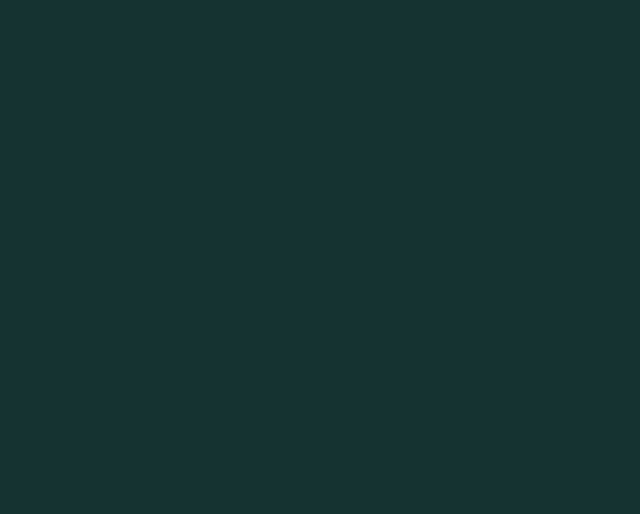
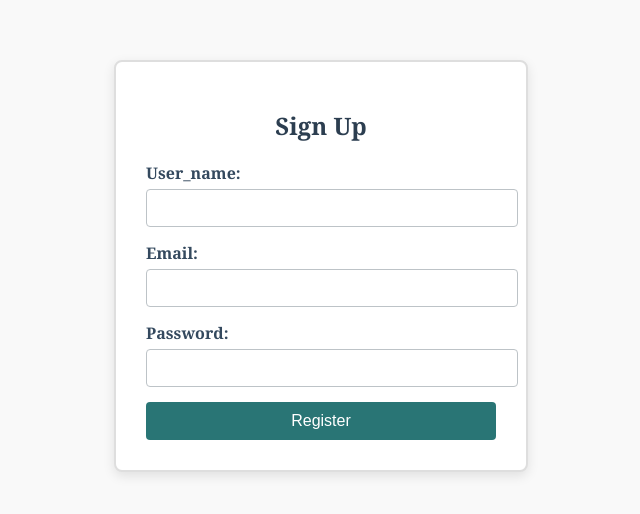
Before and after one commit to S-Marimbi/scrabble-frontend, a React (Vite) app in the folder scrabble-frontend/: page /signup in a window 1280 px wide. Before the commit this address had no page. Shown: the part 134-648 px from the top of the page, without its empty margins (319-959 px from the left). Built offline with nearby package versions, Linux system fonts and the light colour scheme.

Commit message:
SF-6 completed sign up page

```diff
--- a/scrabble-frontend/package.json
+++ b/scrabble-frontend/package.json
@@ -10,6 +10,7 @@
     "preview": "vite preview"
   },
   "dependencies": {
+    "axios": "^1.7.3",
     "react": "^18.3.1",
     "react-dom": "^18.3.1"
   },
--- /dev/null
+++ b/scrabble-frontend/src/App/Components/Error.jsx
@@ -0,0 +1,16 @@
+function Error(props) {
+    const { errorMessage = null } = props;
+
+    if (!errorMessage) {
+      return null;
+    }
+
+    return (
+      <div className="error-class">
+        <h3 className="error-title">Error!</h3>
+        <p className="error-message">{errorMessage}</p>
+      </div>
+    );
+  }
+
+  export default Error;
--- /dev/null
+++ b/scrabble-frontend/src/App/Pages/SignUp/index.jsx
@@ -0,0 +1,81 @@
+import React, { useState } from 'react';
+import axios from "axios";
+import { useNavigate } from "react-router-dom";
+import Error from '../../Components/Error';
+
+function Signup() {
+    const [user_name, setUser_name] = useState('');
+    const [email, setEmail] = useState('');
+    const [password, setPassword] = useState('');
+    const [errorMessage, setErrorMessage] = useState(null);
+    const navigate = useNavigate();
+
+    const handleSubmit = (e) => {
+        e.preventDefault();
+        console.log('Form submitted:', { user_name, email, password });
+
+        axios({
+            method: "POST",
+            url: "http://127.0.0.1:9000/signup",
+            data: {
+              user_name: user_name,
+              email: email,
+              password: password,
+            },
+          })
+            .then((res) => {
+              setErrorMessage(null);
+              navigate("/LogIn");
+            })
+            .catch((e) => {
+              setErrorMessage(e?.response?.data?.message || "Error: Try Again");
+            });
+    };
+
+    return (
+        <div className="signup-class">
+            <h1>Sign Up</h1>
+            <form onSubmit={handleSubmit}>
+                <div className="form-class">
+                    <label htmlFor="user_name">User_name:</label>
+                    <input
+                        type="text"
+                        id="user_name"
+                        name="user_name"
+                        value={user_name}
+                        onChange={(e) => setUser_name(e.target.value)}
+                        required
+                    />
+                </div>
+                <div className="form-class">
+                    <label htmlFor="email">Email:</label>
+                    <input
+                        type="email"
+                        id="email"
+                        name="email"
+                        value={email}
+                        onChange={(e) => setEmail(e.target.value)}
+                        required
+                    />
+                </div>
+                <div className="form-class">
+                    <label htmlFor="password">Password:</label>
+                    <input
+                        type="password"
+                        id="password"
+                        name="password"
+                        value={password}
+                        onChange={(e) => setPassword(e.target.value)}
+                        required
+                    />
+                </div>
+                <button type="submit" className="submit-button">Register</button>
+            </form>
+            <div>
+                <Error errorMessage={errorMessage} />
+            </div>
+        </div>
+    );
+}
+
+export default Signup;
--- a/scrabble-frontend/src/App/index.jsx
+++ b/scrabble-frontend/src/App/index.jsx
@@ -1,6 +1,7 @@
 import { Route, Routes, BrowserRouter } from "react-router-dom";
 import { useState } from "react";
 import Home from "./Pages/Home";
+import Signup from "./Pages/SignUp";
 import APPCONTEXT from "./Context/AppContext.jsx";
 
 function App() {
@@ -12,6 +13,7 @@ function App() {
             <BrowserRouter>
             <Routes>
                 <Route path="/" element={<Home />} />
+                <Route path="/signup" element={<Signup />} />
             </Routes>
             </BrowserRouter>
         </APPCONTEXT.Provider>
--- a/scrabble-frontend/src/index.css
+++ b/scrabble-frontend/src/index.css
@@ -41,3 +41,95 @@ h1 {
   padding-bottom: 24px;
   margin-bottom: 24px;
 }
+
+body {
+  font-family: 'Georgia', serif;
+  background-color: #f9f9f9;
+  color: #333;
+  margin: 0;
+  padding: 0;
+  display: flex;
+  justify-content: center;
+  align-items: center;
+  height: 100vh;
+}
+
+.signup-class {
+  background-color: #fff;
+  border: 2px solid #dedede;
+  border-radius: 8px;
+  padding: 30px;
+  width: 350px;
+  box-shadow: 0px 4px 12px rgba(0, 0, 0, 0.1);
+  text-align: center;
+}
+
+.signup-class h1 {
+  color: #2c3e50;
+  font-size: 24px;
+  margin-bottom: 20px;
+}
+
+.form-class {
+  margin-bottom: 15px;
+  text-align: left;
+}
+
+.form-class label {
+  display: block;
+  font-weight: bold;
+  margin-bottom: 5px;
+  color: #34495e;
+}
+
+.form-class input {
+  width: 100%;
+  padding: 10px;
+  border: 1px solid #bdc3c7;
+  border-radius: 4px;
+  font-size: 14px;
+  transition: border-color 0.3s ease-in-out;
+}
+
+.form-class input:focus {
+  border-color: #3498db;
+  outline: none;
+}
+
+.submit-button {
+  width: 100%;
+  background-color: #297575;
+  color: #fff;
+  border: none;
+  border-radius: 4px;
+  padding: 10px;
+  font-size: 16px;
+  cursor: pointer;
+  transition: background-color 0.3s ease-in-out;
+}
+
+.submit-button:hover {
+  background-color: turquoise;
+}
+
+.error-message {
+  color: #e74c3c;
+  margin-top: 15px;
+  font-size: 14px;
+}
+
+@media screen and (max-width: 400px) {
+  .signup-class {
+      width: 90%;
+      padding: 20px;
+  }
+
+  .signup-class h1 {
+      font-size: 20px;
+  }
+
+  .submit-button {
+      font-size: 14px;
+      padding: 8px;
+  }
+}
```
Also changed, not shown: scrabble-frontend/src/App/Pages/Login/index.jsx (deleted), 1 other file (tests, documents, lock files or other folders).
